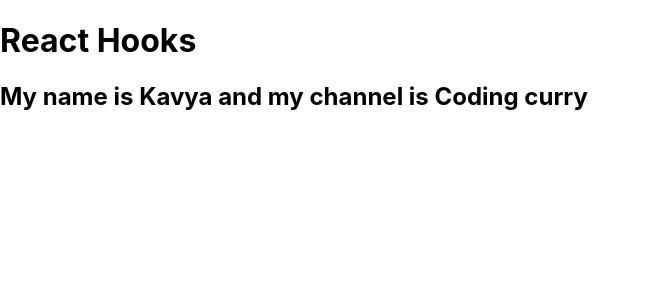
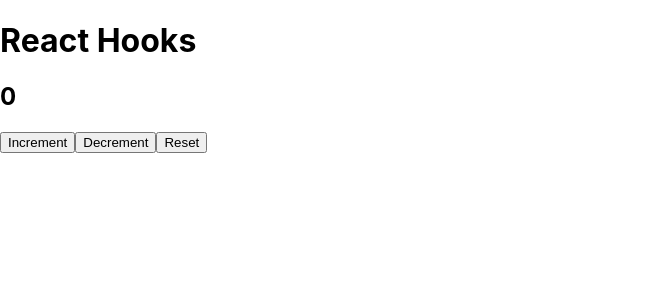
Before and after one commit to kavita01sharma/Hooks, a React (Create React App) app: page / in a window 1280 px wide. Shown: the top 300 px of the page, without its empty margins (0-650 px from the left). Built offline with nearby package versions, Linux system fonts and the light colour scheme.

Commit message:
changes done

```diff
--- a/src/App.js
+++ b/src/App.js
@@ -1,6 +1,7 @@
 import React from 'react'
 import './App.css';
 import CompoA from './CompoA';
+import Reactreduce from './Reactreduce';
 // import Pracone from './Pracone';
 
 export let usercontext = React.createContext();
@@ -11,11 +12,12 @@ function App() {
     <>
     <h1>React Hooks</h1>
     {/* <Pracone/> */}
-    <usercontext.Provider value="Kavya">
+    {/* <usercontext.Provider value="Kavya">
       <userchannel.Provider value="Coding curry">
         <CompoA/>
       </userchannel.Provider>
-    </usercontext.Provider>
+    </usercontext.Provider> */}
+    <Reactreduce/>
     </>
   );
 }
--- /dev/null
+++ b/src/Reactreduce.js
@@ -0,0 +1,27 @@
+import React, { useReducer } from 'react';
+
+let intialState=0;
+let reducer=(currentState,action)=>{
+    switch(action){
+        case "increment":
+            return currentState+1
+        case "decrement":
+            return currentState-1
+        case "reset":
+            return intialState
+        default:
+            return currentState
+    }
+}
+const Reactreduce=()=>{
+    let [currentState, dispatch]=useReducer(reducer,intialState);
+    return(
+        <>
+            <h2>{currentState}</h2>
+            <button onClick={()=> dispatch("increment") }>Increment</button>
+            <button onClick={()=> dispatch("decrement") }>Decrement</button>
+            <button onClick={()=> dispatch("reset") }>Reset</button>
+        </>
+    )
+}
+export default Reactreduce;
```
